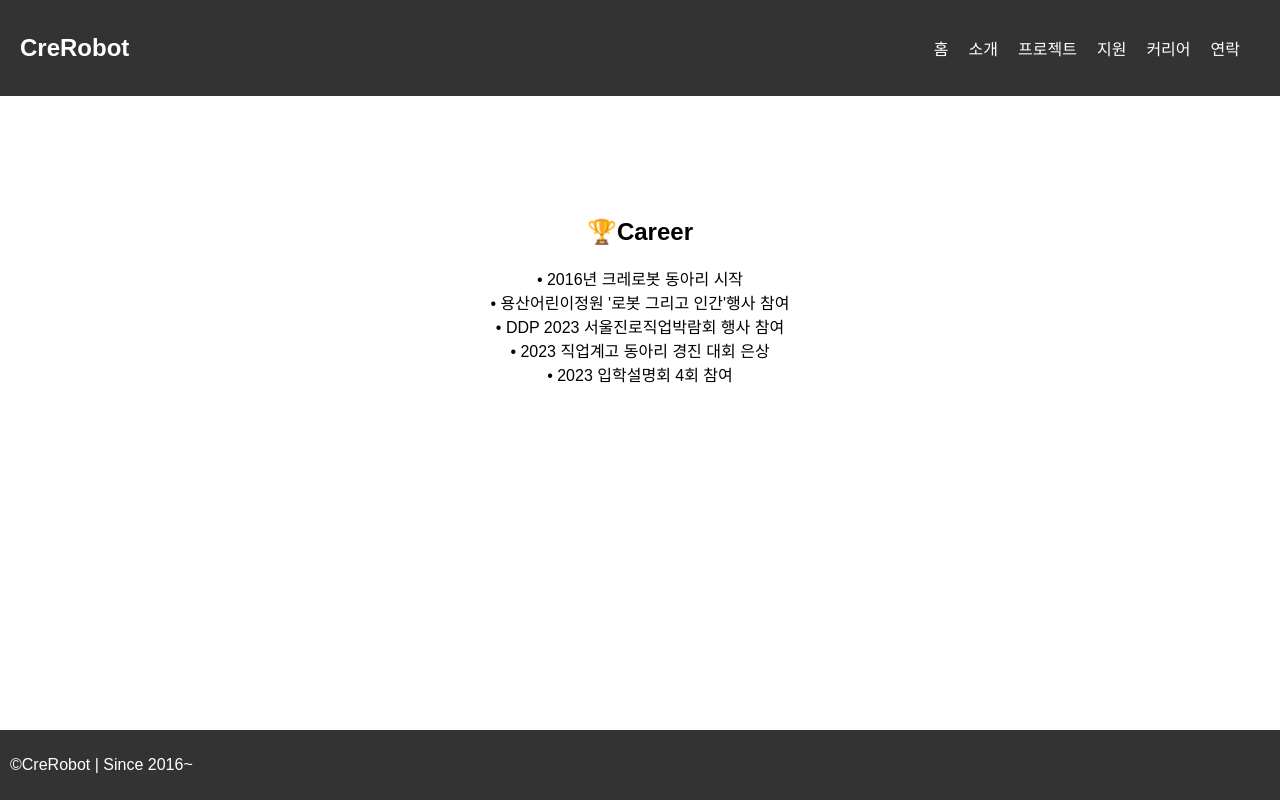
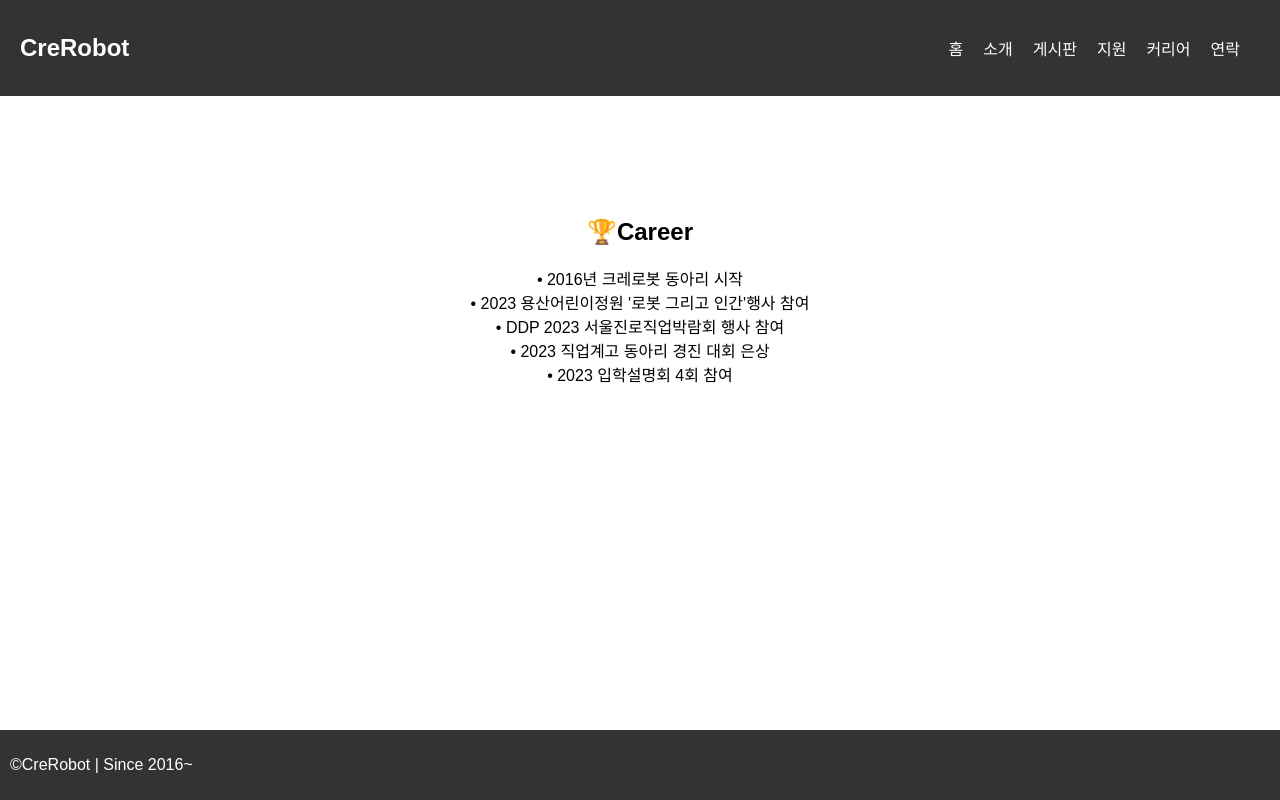
Before and after one commit to uncroos/CreRobotWeb, a plain HTML site: page front/career.html in a window 1280 px wide. Drawn offline with Linux system fonts and the light colour scheme.

Commit message:
11.28(수정)

```diff
--- a/front/career.html
+++ b/front/career.html
@@ -15,7 +15,7 @@
       <ul class="nav-links">
         <li><a href="index.html">홈</a></li>
         <li><a href="about.html">소개</a></li>
-        <li><a href="#">프로젝트</a></li>
+        <li><a href="#">게시판</a></li>
         <li><a href="qr.html">지원</a></li>
         <li><a href="career.html">커리어</a></li>
         <li><a href="email.html">연락</a></li>
@@ -27,7 +27,7 @@
     <section class="intro-section">
       <h1>🏆Career</h1>
       <p>• 2016년 크레로봇 동아리 시작  <br>
-        • 용산어린이정원 '로봇 그리고 인간'행사 참여<br>
+        • 2023 용산어린이정원 '로봇 그리고 인간'행사 참여<br>
         • DDP 2023 서울진로직업박람회 행사 참여 <br>
         • 2023 직업계고 동아리 경진 대회 은상 <br>
         • 2023 입학설명회 4회 참여 <br>
```
Also changed, not shown: front/about.html (+1 -1 lines), front/email.html (+1 -2 lines), front/index.html (+2 -2 lines), front/qr.html (+1 -1 lines).
